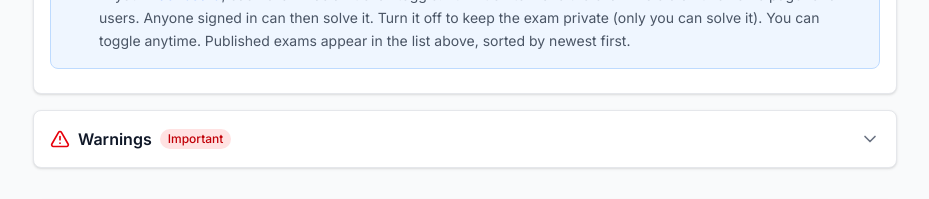
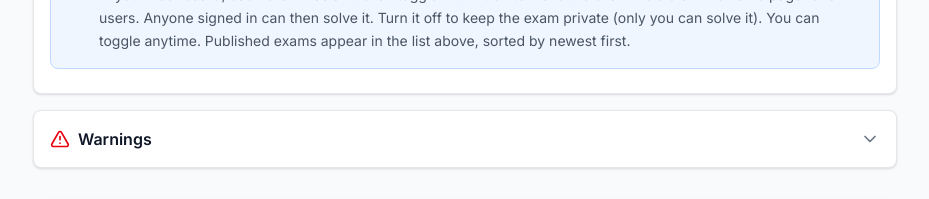
Before and after one commit to nwx456/bluebookonline, a Next.js app: page / in a window 1280 px wide. Shown: the part 1280-1479 px from the top of the page, without its empty margins (175-1104 px from the left). Built offline with nearby package versions, Linux system fonts and the light colour scheme; no server answers.

Commit message:
What change

```diff
--- a/app/page.tsx
+++ b/app/page.tsx
@@ -333,10 +333,7 @@ export default function Home() {
             >
               <div className="flex items-center gap-2">
                 <AlertTriangle className="h-5 w-5 text-red-600 shrink-0" />
-                <div className="flex items-center gap-2">
-                  <h2 className="text-base font-semibold text-gray-900">Warnings</h2>
-                  <span className="rounded-full bg-red-100 px-2 py-0.5 text-xs font-medium text-red-700">Important</span>
-                </div>
+                <h2 className="text-base font-semibold text-gray-900">Warnings</h2>
               </div>
               {warningsOpen ? <ChevronUp className="h-5 w-5 text-gray-500" /> : <ChevronDown className="h-5 w-5 text-gray-500" />}
             </div>
```
